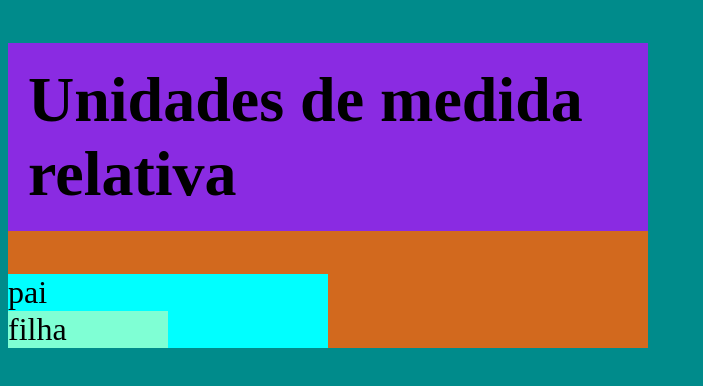
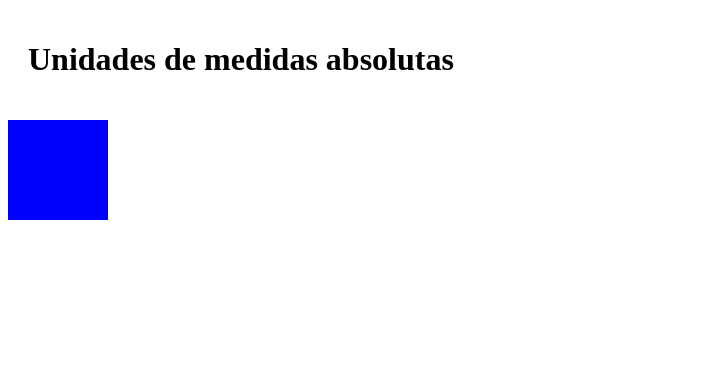
Before and after one commit to MarlonLight04/aulas-prog, a plain HTML site: page index.html in a window 1280 px wide. Shown: the whole page, without its empty margins (0-703 px from the left). Drawn offline with Linux system fonts and the light colour scheme.

Commit message:
medidas-absolutas

```diff
--- a/index.html
+++ b/index.html
@@ -3,19 +3,14 @@
 <head>
     <meta charset="UTF-8">
     <meta name="viewport" content="width=device-width, initial-scale=1.0">
-    <title>unidades de medida relativa</title>
+    <title>unidades de medidas absolutas</title>
 
     <link rel="stylesheet" href="style.css">
 </head>
 <body>
-    <h1 id="titulo">Unidades de medida relativa</h1>
+    <h1 id="titulo">Unidades de medidas absolutas</h1>
 
-    <div class="pai">
-        pai
-        <div class="filha">
-            filha
-        </div>
-    </div>
+    <div class="pixel"></div>
 </body>
 </body>
 </html>
--- a/style.css
+++ b/style.css
@@ -1,24 +1,9 @@
-html {
-    background-color: darkcyan;
-    font-size: 2em;
-}
-
-body {
-    background-color: chocolate;
-    width: 50%;
-}
-
 #titulo {
-    background-color:blueviolet;
     padding: 20px;
 }
 
-.pai {
-    background-color: aqua;
-    width: 50%;
+.pixel {
+    background-color: blue;
+    width: 100px;
+    height: 100px;
 }
-
-.filha {
-    background-color: aquamarine;
-    width: 50%;
-}
```
